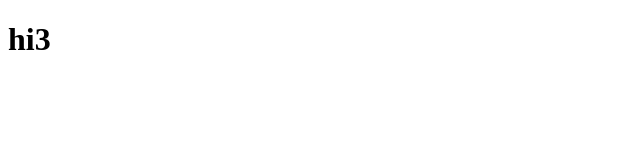
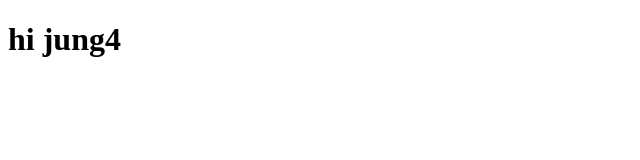
Before and after one commit to anotherjung/learnMEAN10_restaurant, a website: page client/static/index.html in a window 1280 px wide. Shown: the whole page, without its empty margins (0-640 px from the left). Drawn offline with Linux system fonts and the light colour scheme.

Commit message:
git test4

```diff
--- a/client/static/index.html
+++ b/client/static/index.html
@@ -7,7 +7,7 @@
 </head>
 
 <body>
-    <h1>hi3</h1>
+    <h1>hi jung4</h1>
 </body>
 
 </html>
```
